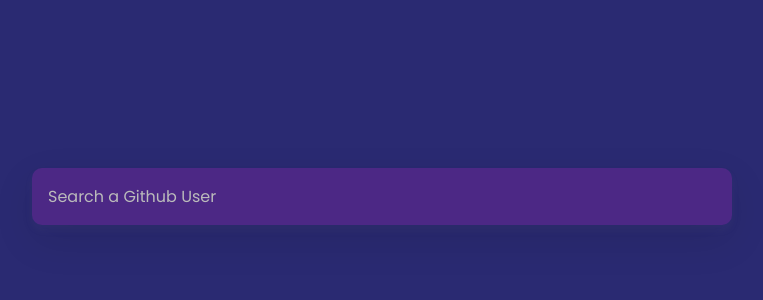
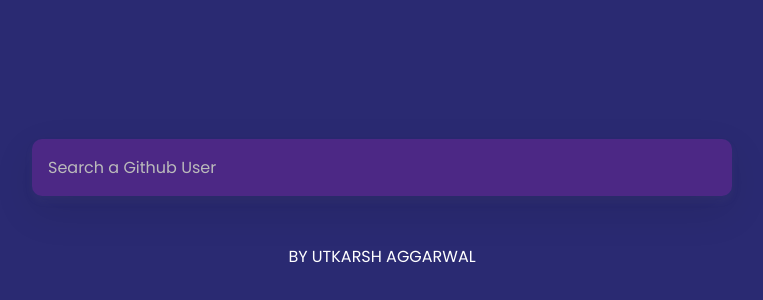
Before and after one commit to utkarshcse2026/GithubProfileSearch, a plain HTML site: page index.html in a window 1280 px wide. Shown: the part 188-488 px from the top of the page, without its empty margins (258-1021 px from the left). Drawn offline with nearby package versions, Linux system fonts and the light colour scheme.

Commit message:
Update index.html

```diff
--- a/index.html
+++ b/index.html
@@ -15,5 +15,6 @@
 
     <script src="https://cdnjs.cloudflare.com/ajax/libs/axios/0.21.0/axios.min.js" integrity="sha512-DZqqY3PiOvTP9HkjIWgjO6ouCbq+dxqWoJZ/Q+zPYNHmlnI2dQnbJ5bxAHpAMw+LXRm4D72EIRXzvcHQtE8/VQ==" crossorigin="anonymous"></script>
     <script src="script.js"></script>
+<p>BY UTKARSH AGGARWAL</p>
   </body>
 </html>
```
